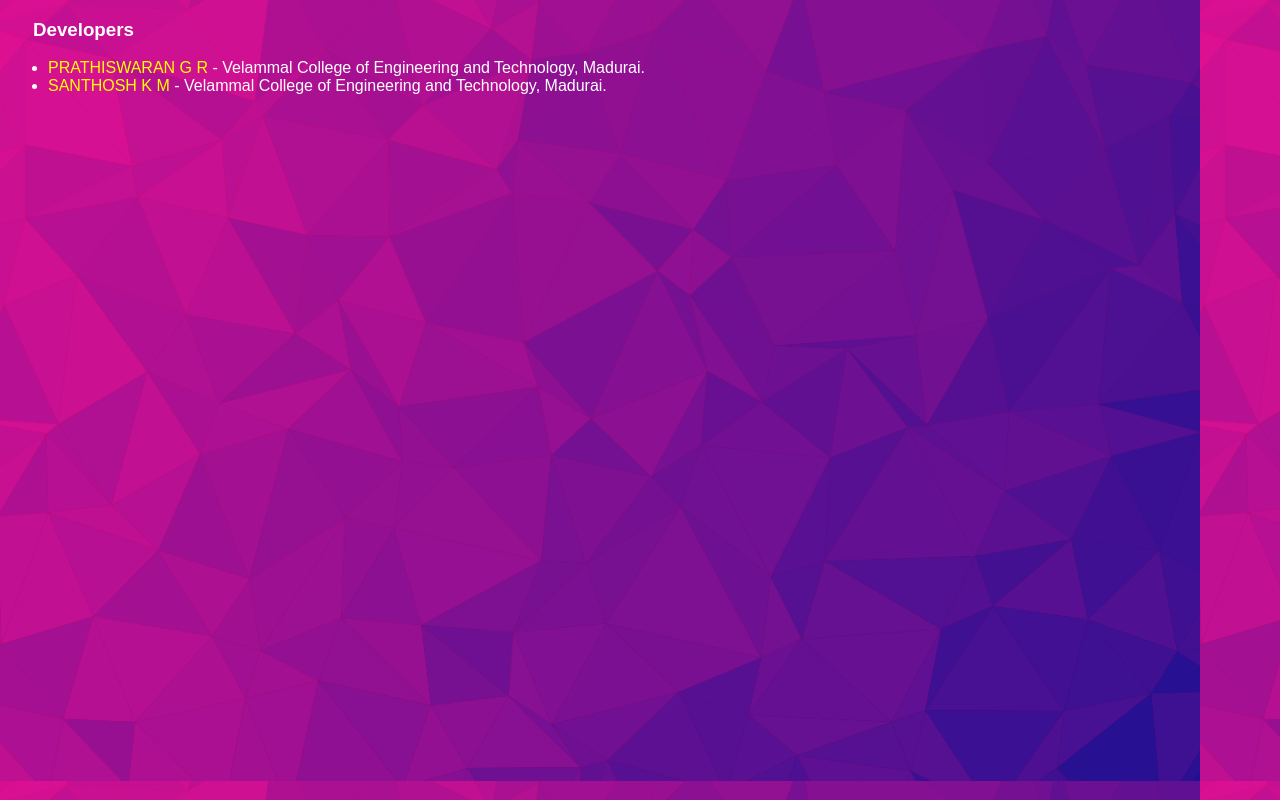
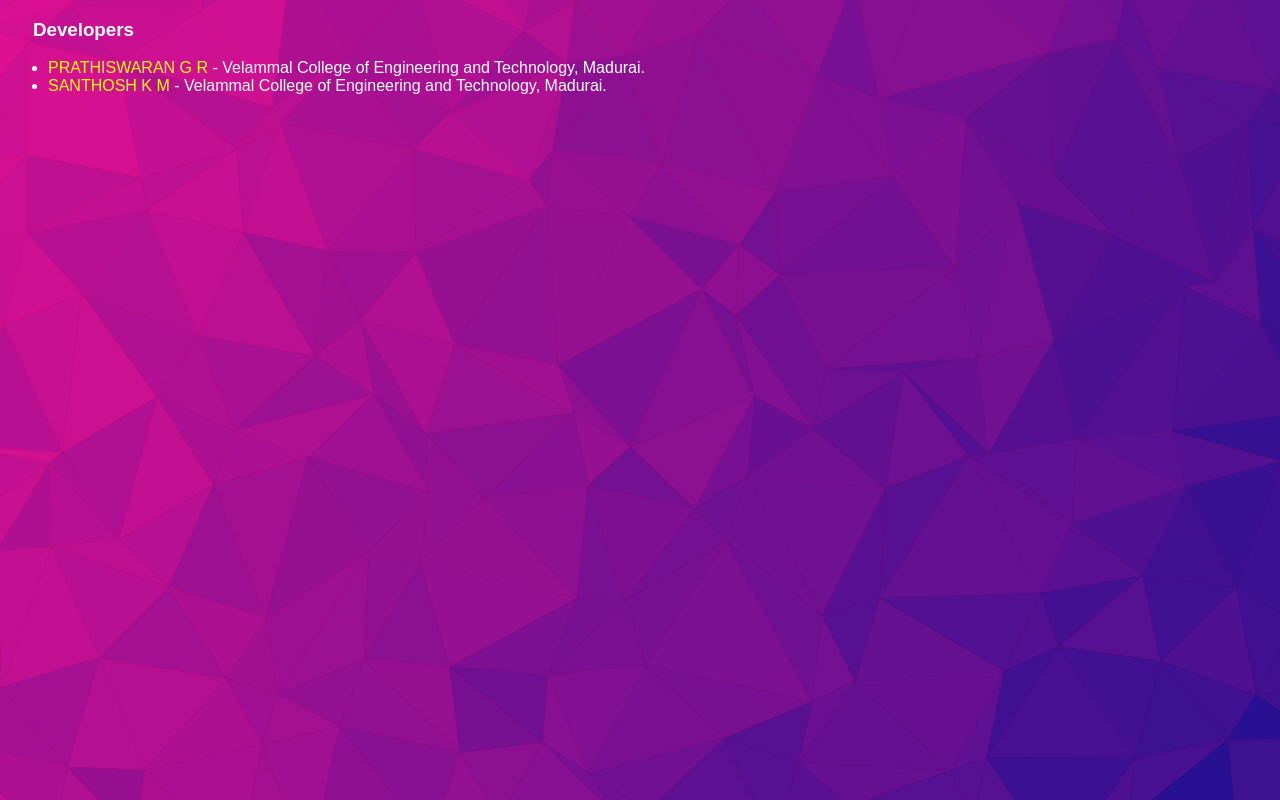
Before and after one commit to prathiswaran-gr/ZohoLearn-Bot, a plain HTML site: page about.html in a window 1280 px wide. Drawn offline with Linux system fonts and the light colour scheme.

Commit message:
bg img updated

```diff
--- a/about.html
+++ b/about.html
@@ -7,7 +7,7 @@
     <link rel="stylesheet" href="css/styles.css" />
     <title>About Us</title>
   </head>
-  <body style="background-image: url(images/bg.png)">
+  <body style="background-image: url(images/bg.png);background-repeat: no-repeat; background-size: cover;">
     <div class="about"><h3>Developers</h3></div>
     <ul>
       <li style="color: white">
```
